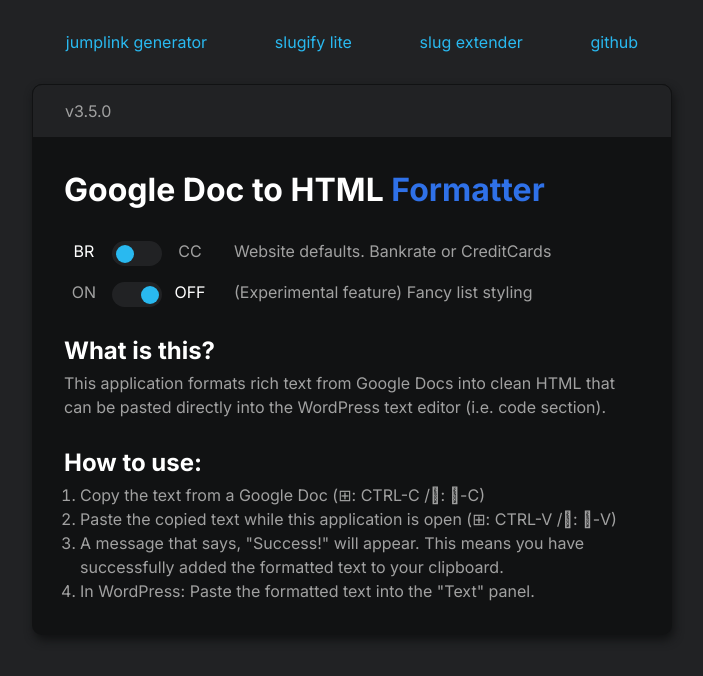
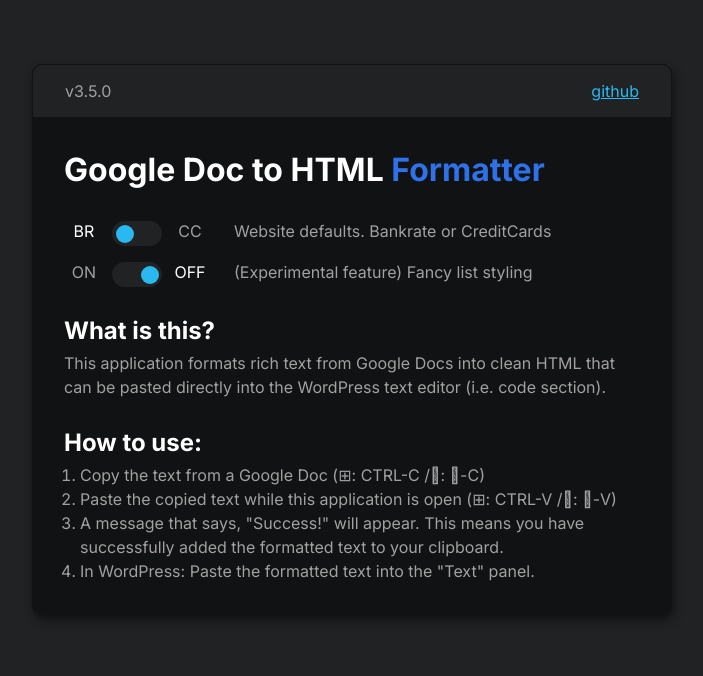
Before and after one commit to odeliy/gdoc2html, a React (Create React App) app: page / in a window 1280 px wide. Shown: the top 676 px of the page, without its empty margins (288-991 px from the left). Built offline with nearby package versions, Linux system fonts and the light colour scheme.

Commit message:
remove ugly nav

```diff
--- a/src/App.jsx
+++ b/src/App.jsx
@@ -6,11 +6,10 @@
 import { WindowBody } from './components/WindowBody/WindowBody'
 import formatGdoc from './formatter'
 import { ActionMessage } from './components/ActionMessage'
-import { Nav } from './components/Nav'
 
 const Container = styled.div`
   max-width: ${theme.width};
-  margin-top: ${theme.gap.md};
+  margin-top: ${theme.gap.lg};
   background-color: ${theme.palette.blackStrong};
   box-shadow: ${theme.palette.blackStrong} 2px 5px 10px;
   border-radius: ${theme.roundedEdge};
@@ -90,7 +89,6 @@
   return (
     <ThemeProvider theme={theme}>
       <GlobalStyle />
-      <Nav />
       <Container>
         <WindowHead />
         <WindowBody settings={settings} toggleSetting={toggleSetting} />
--- a/src/components/Nav.jsx
+++ /dev/null
@@ -1,47 +0,0 @@
-import React from 'react'
-import styled from 'styled-components'
-import theme from '../styles/theme'
-
-const StyledNav = styled.div`
-  ul {
-    padding-inline: ${theme.gap.md};
-    margin-top: ${theme.gap.md};
-    list-style-type: none;
-    max-width: ${theme.width};
-    display: flex;
-    gap: ${theme.gap.lg};
-    align-items: center;
-    justify-content: space-around;
-  }
-
-  ul li a {
-    text-decoration: none;
-  }
-
-  ul li a:hover {
-    opacity: 60%;
-  }
-`
-
-export const Nav = () => {
-  return (
-    <StyledNav>
-      <ul>
-        <li>
-          <a href="https://prismatic-basbousa-767168.netlify.app/">jumplink generator</a>
-        </li>
-        <li>
-          <a href="https://slugify-lite.netlify.app/">slugify lite</a>
-        </li>
-        <li>
-          <a href="https://chrome.google.com/webstore/detail/wp-slug-field-extender/aocnkbdfoknaeagbileplcjghlmfkaoe">
-            slug extender
-          </a>
-        </li>
-        <li>
-          <a href="https://github.com/odeliy/gdoc2html">github</a>
-        </li>
-      </ul>
-    </StyledNav>
-  )
-}
--- a/src/components/WindowHead.jsx
+++ b/src/components/WindowHead.jsx
@@ -16,6 +16,9 @@
   return (
     <StyledWindowHead>
       <span>v3.5.0</span>
+      <span>
+        <a href="https://github.com/odeliy/gdoc2html">github</a>
+      </span>
     </StyledWindowHead>
   )
 }
```
